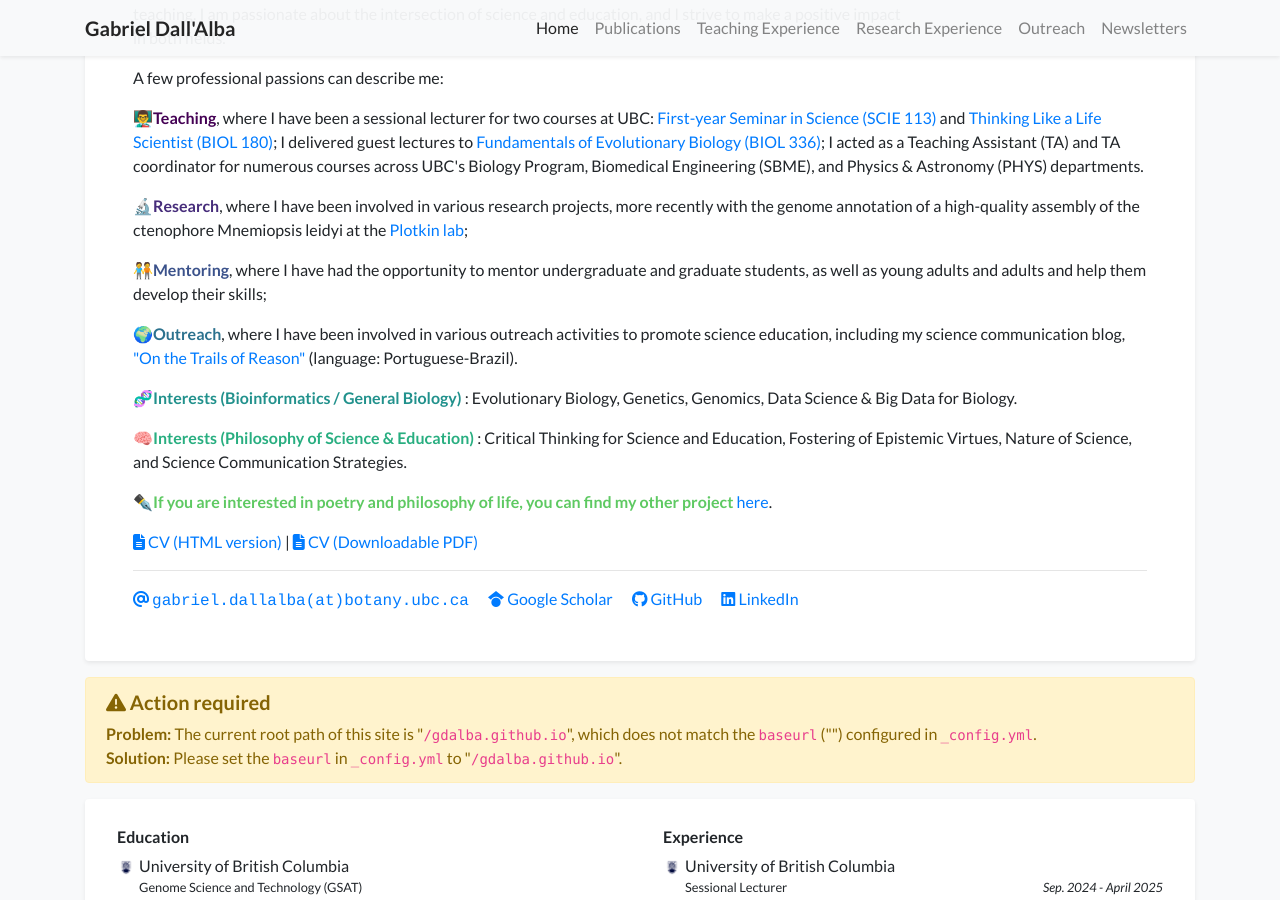
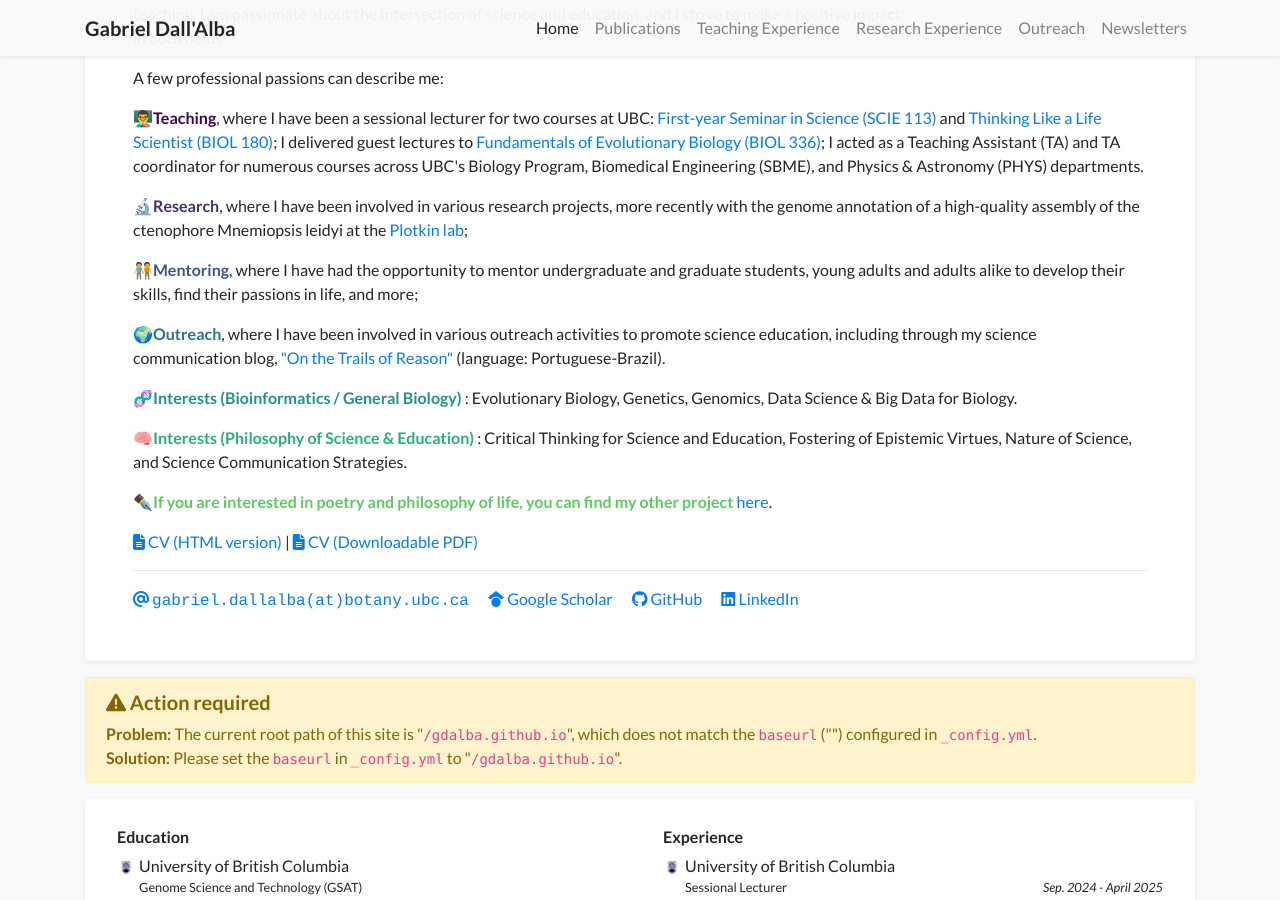
Before and after one commit to gdalba/gdalba.github.io, a Jekyll site: the page built from index.html, in a window 1280 px wide and 900 px high, scrolled down 334 px. Built offline with Jekyll 4.4.1, drawn with Linux system fonts in a browser that asks for light colours; nearby versions of some CDN libraries; a style sheet for code colours, icons or effects is not loaded.

Commit message:
profile and html cv

```diff
--- a/_data/profile.yml
+++ b/_data/profile.yml
@@ -38,9 +38,9 @@ short_bio: >-
   <p>
   🔬<strong style="color:#472d7b;">Research</strong>, where I have been involved in various research projects, more recently with the genome annotation of a high-quality assembly of the ctenophore Mnemiopsis leidyi at the <a href="https://plotkinlab.phas.ubc.ca/" target=_blank">Plotkin lab</a>;
   <p>
-  🧑‍🤝‍🧑<strong style="color:#3b528b;">Mentoring</strong>, where I have had the opportunity to mentor undergraduate and graduate students, as well as young adults and adults and help them develop their skills;
+  🧑‍🤝‍🧑<strong style="color:#3b528b;">Mentoring</strong>, where I have had the opportunity to mentor undergraduate and graduate students, young adults and adults alike to develop their skills, find their passions in life, and more;
   <p>
-  🌍<strong style="color:#2c728e;">Outreach</strong>, where I have been involved in various outreach activities to promote science education, including my science communication blog, <a href="https://nastrilhasdarazao.wordpress.com/" target=_blank">"On the Trails of Reason"</a> (language: Portuguese-Brazil).
+  🌍<strong style="color:#2c728e;">Outreach</strong>, where I have been involved in various outreach activities to promote science education, including through my science communication blog, <a href="https://nastrilhasdarazao.wordpress.com/" target=_blank">"On the Trails of Reason"</a> (language: Portuguese-Brazil).
   <p>
   🧬<Strong style="color:#21918c;">Interests (Bioinformatics / General Biology) </strong>: Evolutionary Biology, Genetics, Genomics, Data Science & Big Data for Biology.
   <p>
--- a/assets/cv/gdalba_CV-in-html.html
+++ b/assets/cv/gdalba_CV-in-html.html
@@ -195,7 +195,7 @@
 </ul>
 </div>
 
-<button class="collapsible">References</button>
+<!-- <button class="collapsible">References</button>
 <div class="content section">
 <h2>References</h2>
 <ul>
@@ -221,7 +221,7 @@
 <li><strong>Prof. Dr. Scheila de Avila e Silva</strong><br /> Professor and Researcher in Bioinformatics, Universidade de Caxias do Sul<br /> Former Supervisor (Undergraduate Research Assistant role)<br /> <strong>Email:</strong> <a href="mailto:sasilva6@ucs.br">sasilva6@ucs.br</a></li>
 </ul>
 </ul>
-</div>
+</div> -->
 
 <!-- Add to end of <body> -->
 <script>
```
